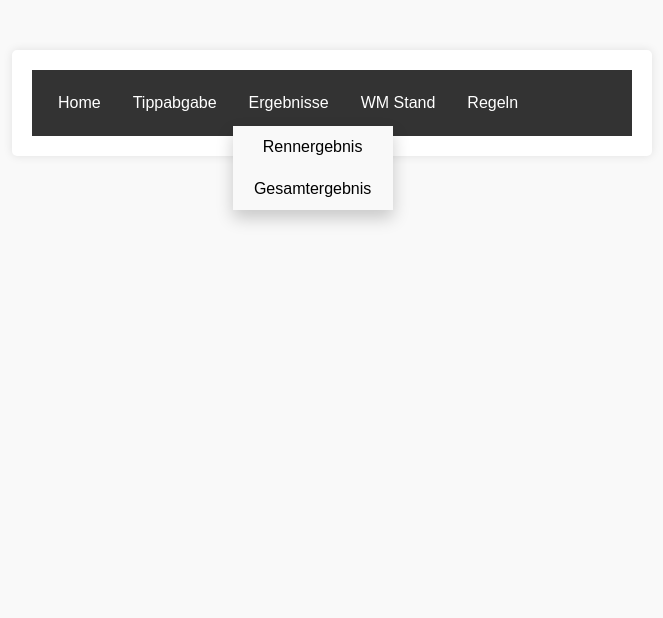
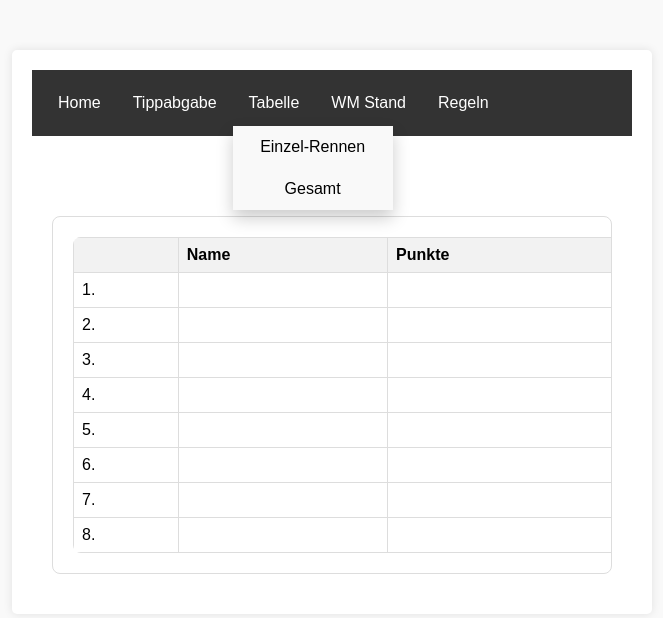
Before and after one commit to CBerninger88/Formel1_Tippspiel, a Flask app: page /gesamtergebnis in a window 1280 px wide, after a click on "Tabelle". Shown: the top 618 px of the page, without its empty margins (308-971 px from the left). Run offline with Flask 3, Linux system fonts and the light colour scheme; data that the repository does not hold is empty; some libraries are stand-ins or nearby versions.

Commit message:
Gesamttabelle hinzugefügt, Navigationsleiste überarbeitet

```diff
--- a/routes/gesamtergebnis.py
+++ b/routes/gesamtergebnis.py
@@ -1,4 +1,10 @@
-from flask import Blueprint, render_template
+from flask import Blueprint, render_template, jsonify, request
+
+import utils
+from datetime import date
+from datetime import datetime
+
+from spieler import Spieler
 
 # Erstellen des Blueprints
 gesamtergebnis_bp = Blueprint('gesamtergebnis', __name__)
@@ -7,3 +13,34 @@
 @gesamtergebnis_bp.route('/gesamtergebnis')
 def gesamtnergebnis():
     return render_template('gesamtergebnis.html')
+
+@gesamtergebnis_bp.route('/get_gesamtpunkte',  methods=['POST'])
+def get_gesamtpunkte():
+
+    spieler = utils.get_users()
+    heute = date.today()
+    stichtag = datetime(2025, 3, 20)
+    cities = utils.get_cities()
+
+    gefilterte_rennen = {
+        name: details
+        for name, details in cities.items()
+        if details["datum"] <= heute
+    }
+
+    ergebnis = {}
+    for name in spieler:
+        if name == "Ergebnis":
+            continue
+        gesamtpunkte = 0
+        for rennen in gefilterte_rennen:
+            tippunkte = Spieler(name).get_tipppunkte(gefilterte_rennen[rennen]['race_id'])
+            gesamtpunkte += sum(tippunkte.values())
+        ergebnis[name] = gesamtpunkte
+
+    ergebnis_sorted = sorted(ergebnis.items(), key=lambda item: item[1], reverse=True)
+
+
+    status = {'success': True, 'message': 'Alles ok'}
+
+    return jsonify({'spieler': ergebnis_sorted, 'status': status})
--- a/routes/home.py
+++ b/routes/home.py
@@ -69,4 +69,6 @@
 
 @home_bp.route('/get_cities', methods=['GET'])
 def get_cities():
-    return utils.get_cities()
+    cities = utils.get_cities()
+    rennliste = [f"{name.upper() if details['is_sprint'] else name}, {details['datum']}" for name, details in cities.items()]
+    return jsonify(rennliste)
--- a/routes/rennergebnis.py
+++ b/routes/rennergebnis.py
@@ -15,7 +15,10 @@
 
 @rennergebnis_bp.route('/get_cities', methods=['GET'])
 def get_cities():
-    return utils.get_cities()
+    cities = utils.get_cities()
+    rennliste = [f"{name.upper() if details['is_sprint'] else name}, {details['datum']}" for name, details in
+                 cities.items()]
+    return jsonify(rennliste)
 
 
 @rennergebnis_bp.route('/get_users_rennergebnis', methods=['GET'])
--- a/routes/wmStand.py
+++ b/routes/wmStand.py
@@ -13,7 +13,10 @@
 
 @wmStand_bp.route('/wmStand_get_cities', methods=['GET'])
 def get_cities():
-    return utils.get_cities()
+    cities = utils.get_cities()
+    rennliste = [f"{name.upper() if details['is_sprint'] else name}, {details['datum']}" for name, details in
+                 cities.items()]
+    return jsonify(rennliste)
 
 @wmStand_bp.route('/wmStand_get_drivers', methods=['GET'])
 def get_drivers():
--- a/spieler.py
+++ b/spieler.py
@@ -124,7 +124,7 @@
 
                 elif tipp != race_ergebnis[i] and tipp in race_ergebnis:
                     if wmStand is not None and tipp in wmStand:
-                        j = wmStand.index(tipp)
+                        j = race_ergebnis.index(tipp)
                         if abs(i - j) > 1:
                             rpunkte.update({f'rpunkte{i+1}': 5})
                         else:
--- a/static/mainscript.js
+++ b/static/mainscript.js
@@ -34,6 +34,11 @@
                 module.initRennergebnisPage();
             });
 
+        case 'gesamtergebnis':
+        import('./pages/gesamtergebnis.js').then(module => {
+            module.initGesamtergebnisPage();
+        });
+
         default:
             console.log('Keine spezielle Initialisierung erforderlich');
     }
--- a/static/pages/gesamtergebnis.js
+++ b/static/pages/gesamtergebnis.js
@@ -0,0 +1,33 @@
+export function initGesamtergebnisPage(){
+
+    fillTabelle()
+
+    function fillTabelle() {
+        const tabelle = document.getElementById('gesamttabelle').querySelector('tbody');
+
+        fetch('/get_gesamtpunkte', {
+            method: 'POST',
+            headers: { 'Content-Type': 'application/json' },
+        })
+        .then(response => response.json())
+        .then(data => {
+            const { spieler, status } = data;
+
+            spieler.forEach(([name, punkte], rowIndex) => {
+                const tr = tabelle.rows[rowIndex];
+                if (!tr) return;
+
+                tr.cells[1].textContent = name ?? '';
+                tr.cells[2].textContent = punkte ?? '';
+            });
+            if (!status.success) {
+                alert(status.message);
+            }
+        })
+        .catch(error => {
+            console.error('Fehler:', error);
+        });
+    }
+
+
+}
--- a/templates/gesamtergebnis.html
+++ b/templates/gesamtergebnis.html
@@ -23,11 +23,11 @@
                     </div>
                 </li>
                 <li class="dropdown" id="ergDropdownLi">
-                    <a href="javascript:void(0);" class="dropbtn" id="ergDropdownToggle">Ergebnisse</a>
+                    <a href="javascript:void(0);" class="dropbtn" id="ergDropdownToggle">Tabelle</a>
                        <!-- Dropdown-Inhalte -->
                     <div class="dropdown-content" id="ergDropdownMenu">
-                        <a href="/rennergebnis">Rennergebnis</a>
-                        <a href="/gesamtergebnis">Gesamtergebnis</a>
+                        <a href="/rennergebnis">Einzel-Rennen</a>
+                        <a href="/gesamtergebnis">Gesamt</a>
                     </div>
                 </li>
 
@@ -36,6 +36,64 @@
             </ul>
         </nav>
 
+        <h1>Tabelle</h1>
+
+        <div class="table-wrapper">
+            <table id="gesamttabelle">
+                <thead>
+                    <tr>
+                        <th></th>
+                        <th>Name</th>
+                        <th>Punkte</th>
+                    </tr>
+                </thead>
+                <tbody>
+                    <tr>
+                        <td>1.</td>
+                        <td></td>
+                        <td></td>
+                    </tr>
+                    <tr>
+                        <td>2.</td>
+                        <td></td>
+                        <td></td>
+                    </tr>
+                    <tr>
+                        <td>3.</td>
+                        <td></td>
+                        <td></td>
+                    </tr>
+                    <tr>
+                        <td>4.</td>
+                        <td></td>
+                        <td></td>
+                    </tr>
+                    <tr>
+                        <td>5.</td>
+                        <td></td>
+                        <td></td>
+                    </tr>
+                    <tr>
+                        <td>6.</td>
+                        <td></td>
+                        <td></td>
+                    </tr>
+                    <tr>
+                        <td>7.</td>
+                        <td></td>
+                        <td></td>
+                    </tr>
+                    <tr>
+                        <td>8.</td>
+                        <td></td>
+                        <td></td>
+                    </tr>
+
+                </tbody>
+            </table>
+
+        </div>
+
 
     </div>
 
--- a/templates/home.html
+++ b/templates/home.html
@@ -24,11 +24,11 @@
                     </div>
                 </li>
                 <li class="dropdown" id="ergDropdownLi">
-                    <a href="javascript:void(0);" class="dropbtn" id="ergDropdownToggle">Ergebnisse</a>
+                    <a href="javascript:void(0);" class="dropbtn" id="ergDropdownToggle">Tabelle</a>
                        <!-- Dropdown-Inhalte -->
                     <div class="dropdown-content" id="ergDropdownMenu">
-                        <a href="/rennergebnis">Rennergebnis</a>
-                        <a href="/gesamtergebnis">Gesamtergebnis</a>
+                        <a href="/rennergebnis">Einzel-Rennen</a>
+                        <a href="/gesamtergebnis">Gesamt</a>
                     </div>
                 </li>
 
--- a/templates/regeln.html
+++ b/templates/regeln.html
@@ -22,11 +22,11 @@
                 </div>
             </li>
             <li class="dropdown" id="ergDropdownLi">
-                <a href="javascript:void(0);" class="dropbtn" id="ergDropdownToggle">Ergebnisse</a>
+                <a href="javascript:void(0);" class="dropbtn" id="ergDropdownToggle">Tabelle</a>
                 <!-- Dropdown-Inhalte -->
                 <div class="dropdown-content" id="ergDropdownMenu">
-                    <a href="/rennergebnis">Rennergebnis</a>
-                    <a href="/gesamtergebnis">Gesamtergebnis</a>
+                    <a href="/rennergebnis">Einzel-Rennen</a>
+                    <a href="/gesamtergebnis">Gesamt</a>
                 </div>
             </li>
 
--- a/templates/sprinttipps.html
+++ b/templates/sprinttipps.html
@@ -22,11 +22,11 @@
                     </div>
                 </li>
                 <li class="dropdown" id="ergDropdownLi">
-                    <a href="javascript:void(0);" class="dropbtn" id="ergDropdownToggle">Ergebnisse</a>
+                    <a href="javascript:void(0);" class="dropbtn" id="ergDropdownToggle">Tabelle</a>
                        <!-- Dropdown-Inhalte -->
                     <div class="dropdown-content" id="ergDropdownMenu">
-                        <a href="/rennergebnis">Rennergebnis</a>
-                        <a href="/gesamtergebnis">Gesamtergebnis</a>
+                        <a href="/rennergebnis">Einzel-Rennen</a>
+                        <a href="/gesamtergebnis">Gesamt</a>
                     </div>
                 </li>
 
--- a/templates/tippabgabe.html
+++ b/templates/tippabgabe.html
@@ -22,11 +22,11 @@
                     </div>
                 </li>
                 <li class="dropdown" id="ergDropdownLi">
-                    <a href="javascript:void(0);" class="dropbtn" id="ergDropdownToggle">Ergebnisse</a>
+                    <a href="javascript:void(0);" class="dropbtn" id="ergDropdownToggle">Tabelle</a>
                        <!-- Dropdown-Inhalte -->
                     <div class="dropdown-content" id="ergDropdownMenu">
-                        <a href="/rennergebnis">Rennergebnis</a>
-                        <a href="/gesamtergebnis">Gesamtergebnis</a>
+                        <a href="/rennergebnis">Einzel-Rennen</a>
+                        <a href="/gesamtergebnis">Gesamt</a>
                     </div>
                 </li>
 
--- a/templates/wmStand.html
+++ b/templates/wmStand.html
@@ -23,11 +23,11 @@
                     </div>
                 </li>
                 <li class="dropdown" id="ergDropdownLi">
-                    <a href="javascript:void(0);" class="dropbtn" id="ergDropdownToggle">Ergebnisse</a>
+                    <a href="javascript:void(0);" class="dropbtn" id="ergDropdownToggle">Tabelle</a>
                        <!-- Dropdown-Inhalte -->
                     <div class="dropdown-content" id="ergDropdownMenu">
-                        <a href="/rennergebnis">Rennergebnis</a>
-                        <a href="/gesamtergebnis">Gesamtergebnis</a>
+                        <a href="/rennergebnis">Einzel-Rennen</a>
+                        <a href="/gesamtergebnis">Gesamt</a>
                     </div>
                 </li>
 
--- a/utils.py
+++ b/utils.py
@@ -4,13 +4,19 @@
 def get_cities():
     db = get_db()
     cursor = db.cursor()
-    cursor.execute("SELECT city, date, is_sprint FROM races ORDER BY date ASC;")
+    cursor.execute("SELECT city, id, date, is_sprint FROM races ORDER BY date ASC;")
     result = cursor.fetchall()
 
     # Liste der Städte extrahieren
-    cities = [f'{row[0].upper() if row[2] else row[0]}, {row[1]}' for row in result]
-
-    return jsonify(cities)
+    cities = {
+        name: {
+            "race_id": race_id,
+            "datum": datum,
+            "is_sprint": is_sprint
+        }
+        for name, race_id, datum, is_sprint in result
+    }
+    return cities
 
 def get_sprintCities():
     db = get_db()
```
Also changed, not shown: routes/tippabgabe.py (+23 -4 lines), static/pages/rennergebnis.js (+4 -4 lines), templates/rennergebnis.html (+4 -4 lines).
